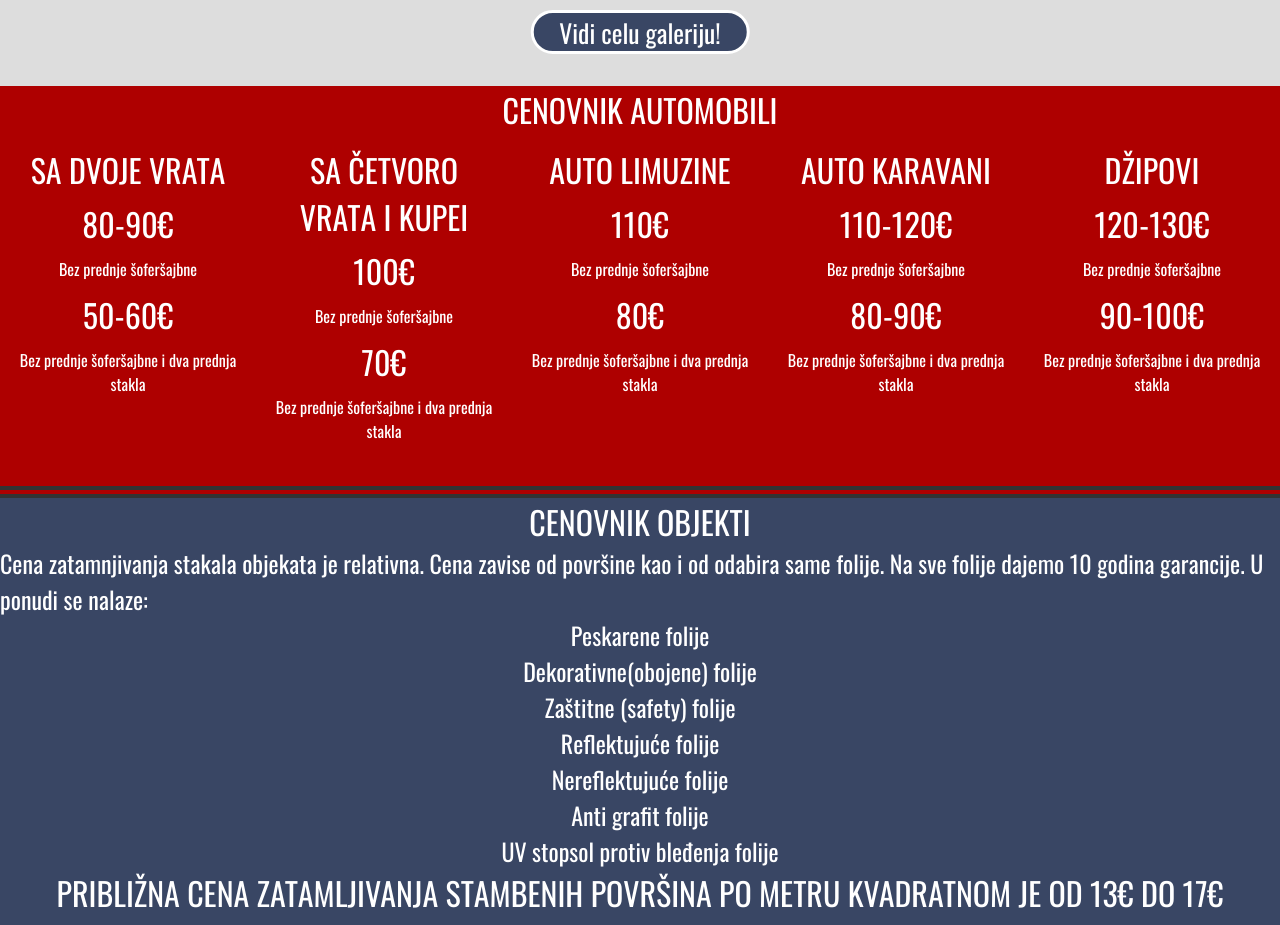
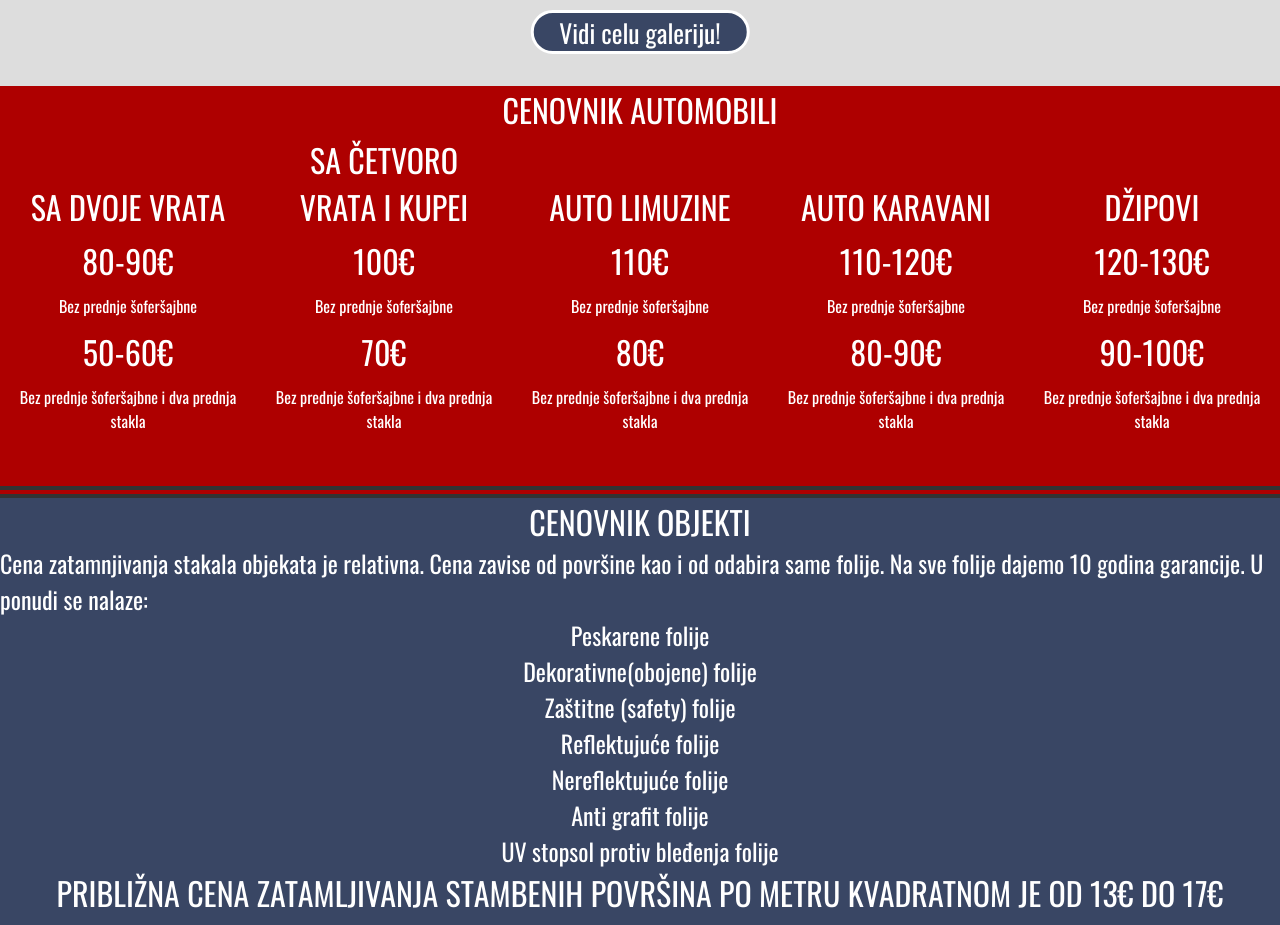
Before and after one commit to MihajloBondji/zatamnjivanjekragujevac, a plain HTML site: page public/index.html in a window 1280 px wide. Shown: the part 2840-3765 px from the top of the page. Drawn offline with Linux system fonts and the light colour scheme.

```diff
--- a/public/files/maincss.css
+++ b/public/files/maincss.css
@@ -398,6 +398,7 @@ html{
 	margin: auto;
 	flex-wrap: wrap;
 	display: flex;
+	align-items: flex-end;
 	justify-content: center;
 	text-align: center;
 }
@@ -407,10 +408,12 @@ html{
 	box-sizing: border-box;
 	font-size: 1em;
 	font-family:oswald;
+
 }
 .table{
 	position: relative;
 	overflow: hidden;
+	bottom: 10px;
 
 }
 .priceDescription{
```
Also changed, not shown: public/index.html (indentation only).
